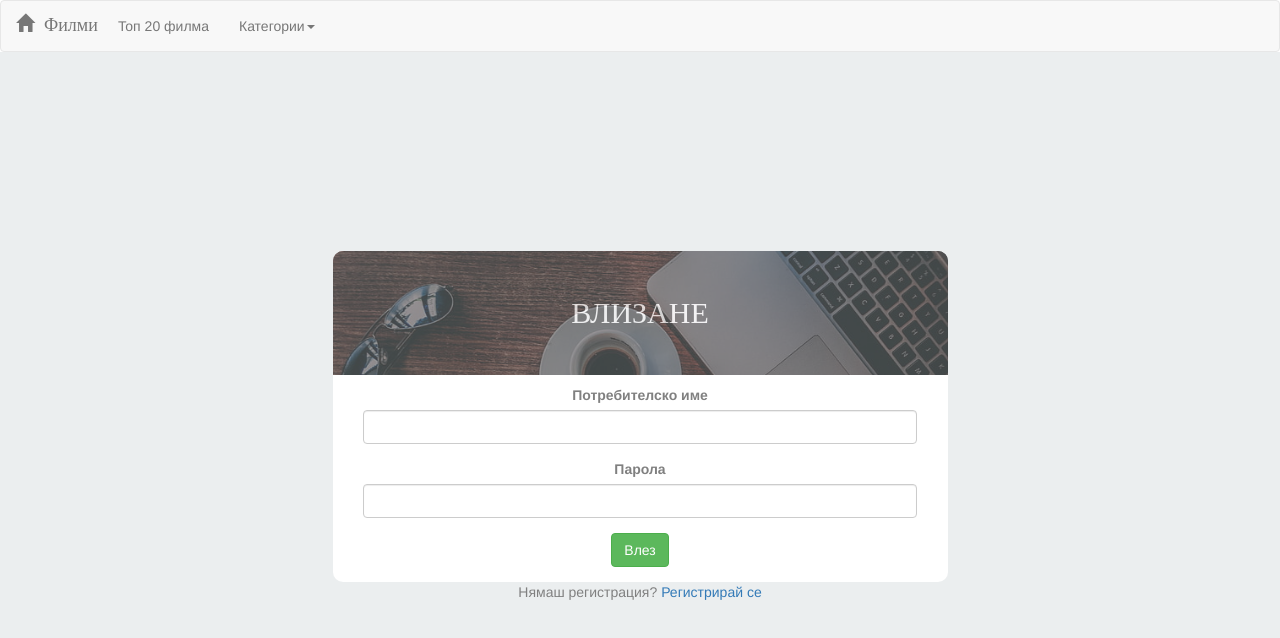
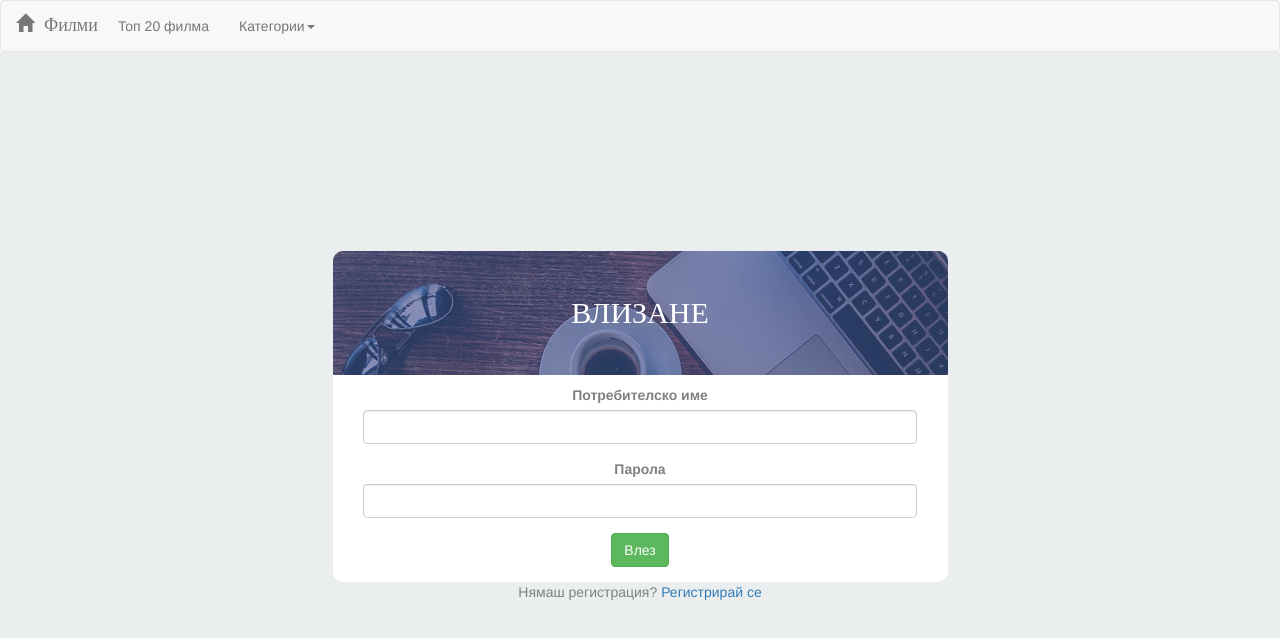
Before and after one commit to Dankog96/MovieDB, an Angular app: page /login in a window 1280 px wide. Shown: the top 638 px of the page. Built offline with nearby package versions, Linux system fonts and the light colour scheme.

Commit message:
background used instead of opacity

```diff
--- a/src/app/login/login.component.css
+++ b/src/app/login/login.component.css
@@ -33,8 +33,7 @@ input.ng-invalid.ng-touched{
 }
 
 .layer {
-  background-color: rgba(100, 100, 100, 0.829);
-  opacity: 0.8;
+  background: rgba(70, 87, 150, 0.596);
   width: 100%;
   height: 100%;
   border-radius: 10px 10px 0px 0px;
```
